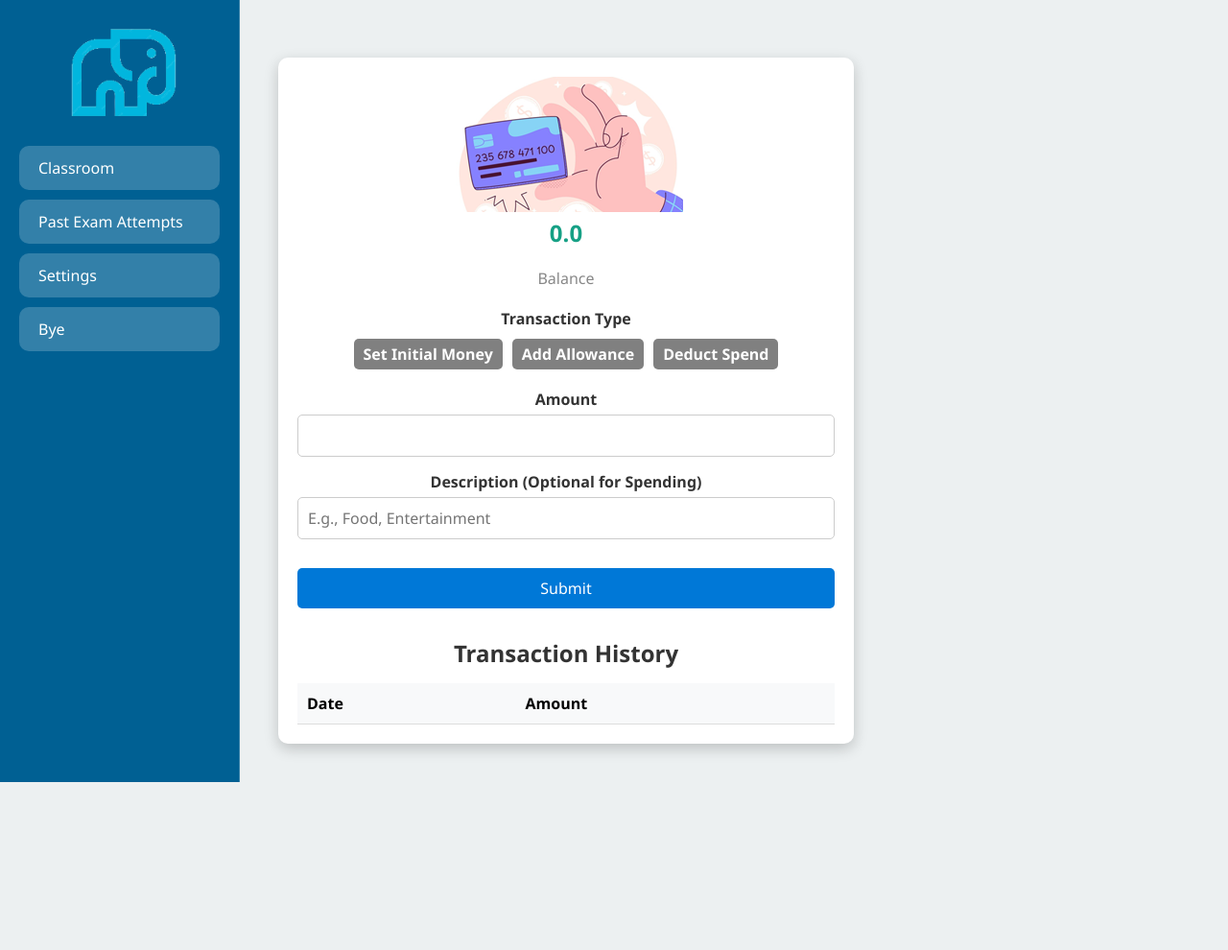
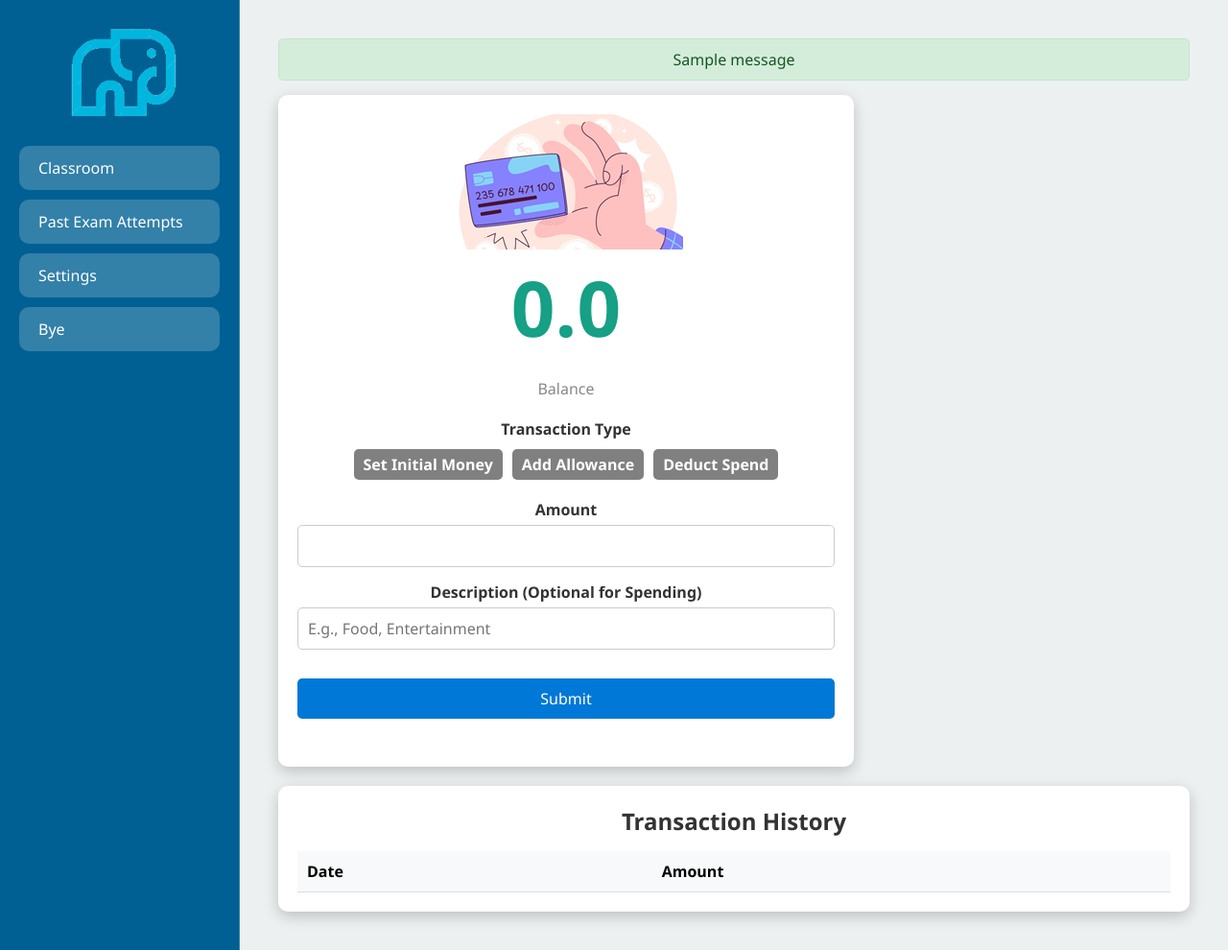
Before and after one commit to ponp1234/backbencher, a Flask app: page /wallet in a window 1280 px wide. Shown: the whole page at 96% size. Before the commit the page ends 815 px from the top, so only its background shows below. Run offline with Flask 3, Linux system fonts and the light colour scheme; a user stored in the database is signed in; tables that the repository leaves empty hold one stand-in row (values such as "Sample post"); one stand-in notice (Sample message) is shown; lists and menus that the app fills with data are empty.

Commit message:
01092025

```diff
--- a/templates/wallet.html
+++ b/templates/wallet.html
@@ -5,7 +5,22 @@
     <meta name="viewport" content="width=device-width, initial-scale=1.0">
     <title>Wallet Management</title>
     <style>
-
+              .alert {
+            padding: 10px;
+            margin-bottom: 15px;
+            border-radius: 5px;
+            text-align: center;
+        }
+        .alert-success {
+            background-color: #d4edda;
+            color: #155724;
+            border: 1px solid #c3e6cb;
+        }
+        .alert-danger {
+            background-color: #f8d7da;
+            color: #721c24;
+            border: 1px solid #f5c6cb;
+        }
 
      .wallet-container {
             background: #ffffff;
@@ -207,7 +222,7 @@
         }
 
         .balance {
-            font-size: 1.5em;
+            font-size: 10;
             text-align: center;
             margin-bottom: 20px;
             color: #16a085;
@@ -253,6 +268,12 @@
 
         .transactions {
             margin-top: 20px;
+             background: #fff;
+            padding: 20px;
+            border-radius: 10px;
+            width: 100%;
+
+            box-shadow: 0 5px 15px rgba(0, 0, 0, 0.2);
         }
 
         .transactions h2 {
@@ -325,7 +346,28 @@
 
    <div class="content">
 
-    <h1></h1>
+
+
+      <!-- Flash Messages for Success or Error -->
+          {% with messages = get_flashed_messages(with_categories=True) %}
+              {% if messages %}
+                  {% for category, message in messages %}
+                      <div class="alert alert-{{ category }}">{{ message }}</div>
+                      {% if category == 'success' %}
+                          <script>
+                              document.addEventListener("DOMContentLoaded", function() {
+                                  const button = document.getElementById("login-button");
+                                  button.disabled = true; // Disable the button
+                                  // Redirect to login page after 3 seconds
+                                  setTimeout(function() {
+                                      window.location.href = "{{ url_for('login') }}";
+                                  }, 1000);
+                              });
+                          </script>
+                      {% endif %}
+                  {% endfor %}
+              {% endif %}
+          {% endwith %}
 
 
     <div class="wallet-container">
@@ -362,6 +404,11 @@
     </div>
     <button type="submit">Submit</button>
 </form>
+
+</div>
+<div>
+
+
 
 <div class="transactions">
     <h2>Transaction History</h2>
```
Also changed, not shown: instance/site6.db.
